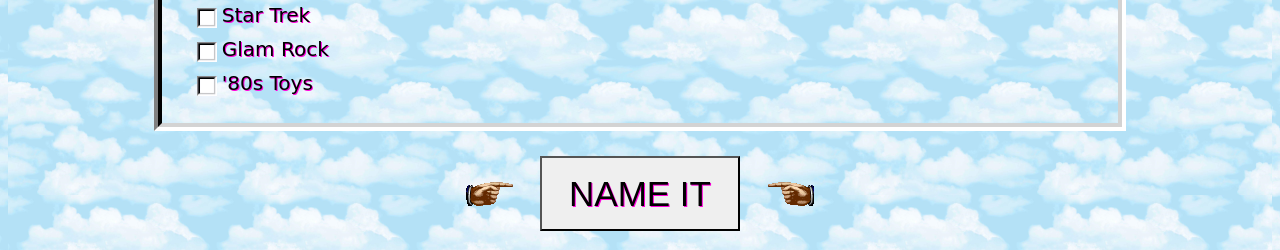
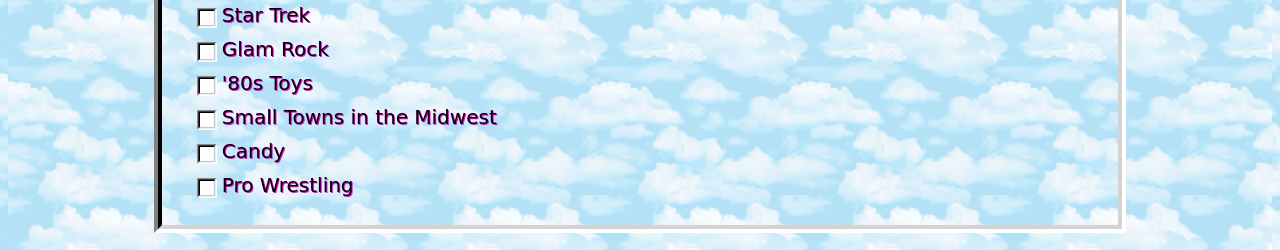
Before and after one commit to mklewandowski/name-it-98, a React (Create React App) app: page / in a window 1280 px wide. Shown: the part 813-1063 px from the top of the page. Built offline with nearby package versions, Linux system fonts and the light colour scheme.

Commit message:
Add category content

```diff
--- a/src/App.tsx
+++ b/src/App.tsx
@@ -29,7 +29,10 @@
       "Famous Wisconsinites",
       "Star Trek",
       "Glam Rock",
-      "'80s Toys"
+      "'80s Toys",
+      "Small Towns in the Midwest",
+      "Candy",
+      "Pro Wrestling"
     ];
 
 const nameParts = [
@@ -61,14 +64,19 @@
    "Elim","Brunt","Zek","Picard"], //DONE
   ["David","Bowie","Slade","T-Rex","Sweet","Glitter","Ziggy","Iggy","Pop","Quatro","Roxy","Ferry","Eno","Dart","Cooper","Roller","Arrow","Mott",
    "Doll","Spark"], //DONE
-  ["Huckleberry","Pieman","Bow","Strong Heart","Starlite","Red Butler","Buddy Blue","Murky","Lurky","Glitterbot","Funshine","Synergy","Clash"]
+  ["Huckleberry","Pieman","Bow","Strong Heart","Starlite","Red Butler","Buddy Blue","Murky","Lurky","Glitterbot","Funshine","Synergy","Clash"],
+  ["Troy","Geneva","Dells","Baraboo","Wausau","Minocqua","Horeb","Ash","Wauwa","Harbor","Ripon","Beloi","Mequon","Glarus","Elkhart","Moon","Wien",
+   "Rozell","Cambria","Brillion","Holland","Sherwood"],
+  ["Mars","Milky Way","Butterfinger","Smartie","Bit-O","Goo Goo","Gummy","Charleston","Chuckles","Milk-dud","Dud","Skittle","Gob","Gobstopper",
+   "Kit","Kat","Twix"],
+  ["Hulk","Warrior","Braun","Roman","Reigns","Bray","Wyatt","Kofi","Miz","Slapjack","Cactus","Dino","T-Bar","Shelton","Finn","Balor","Taker"]
 ]
 
 function App() {
   const [checks, setCheck] = useState([false, false, false, false, false,
                                        false, false, false, false, false,
                                        false, false, false, false, false,
-                                       false]);
+                                       false, false, false, false]);
   const [name, setName] = useState("______");
   const [cash, setCash] = useState(false);
   const [repeat, setRepeat] = useState(false);
```
